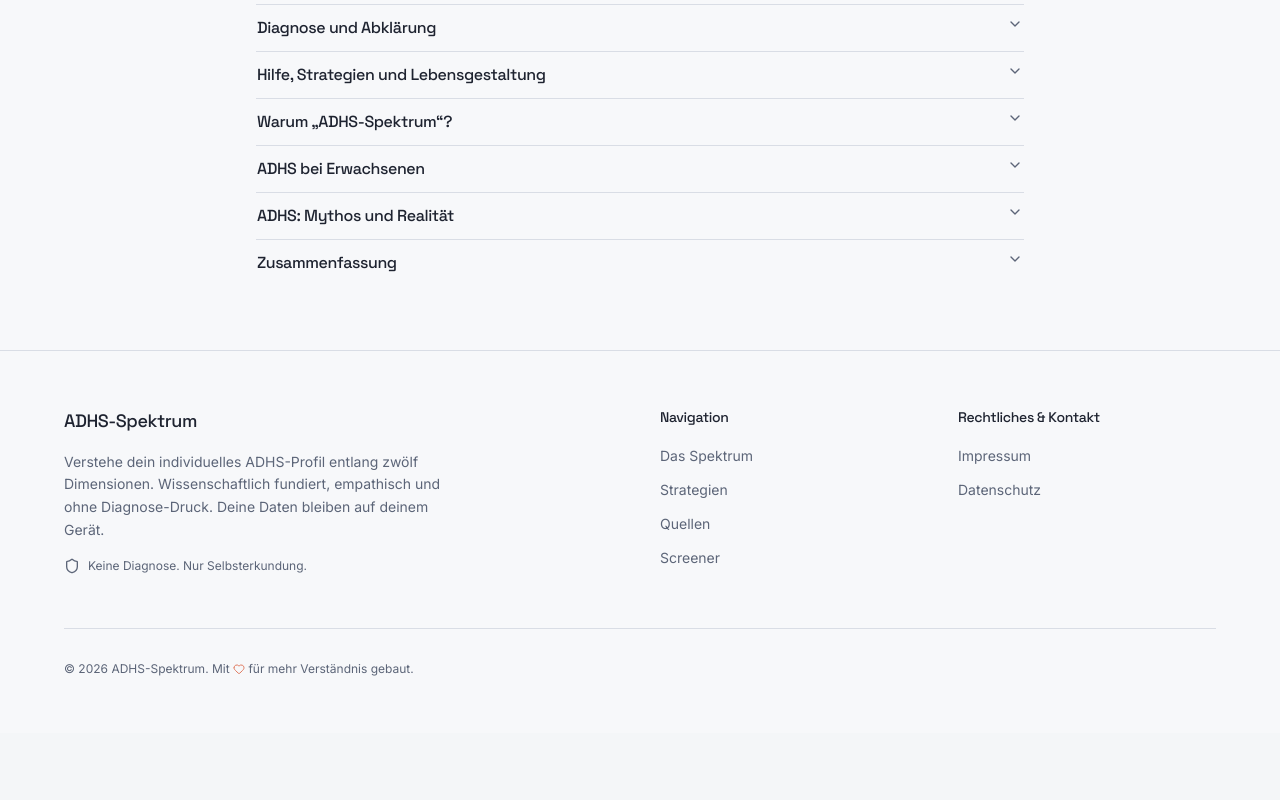
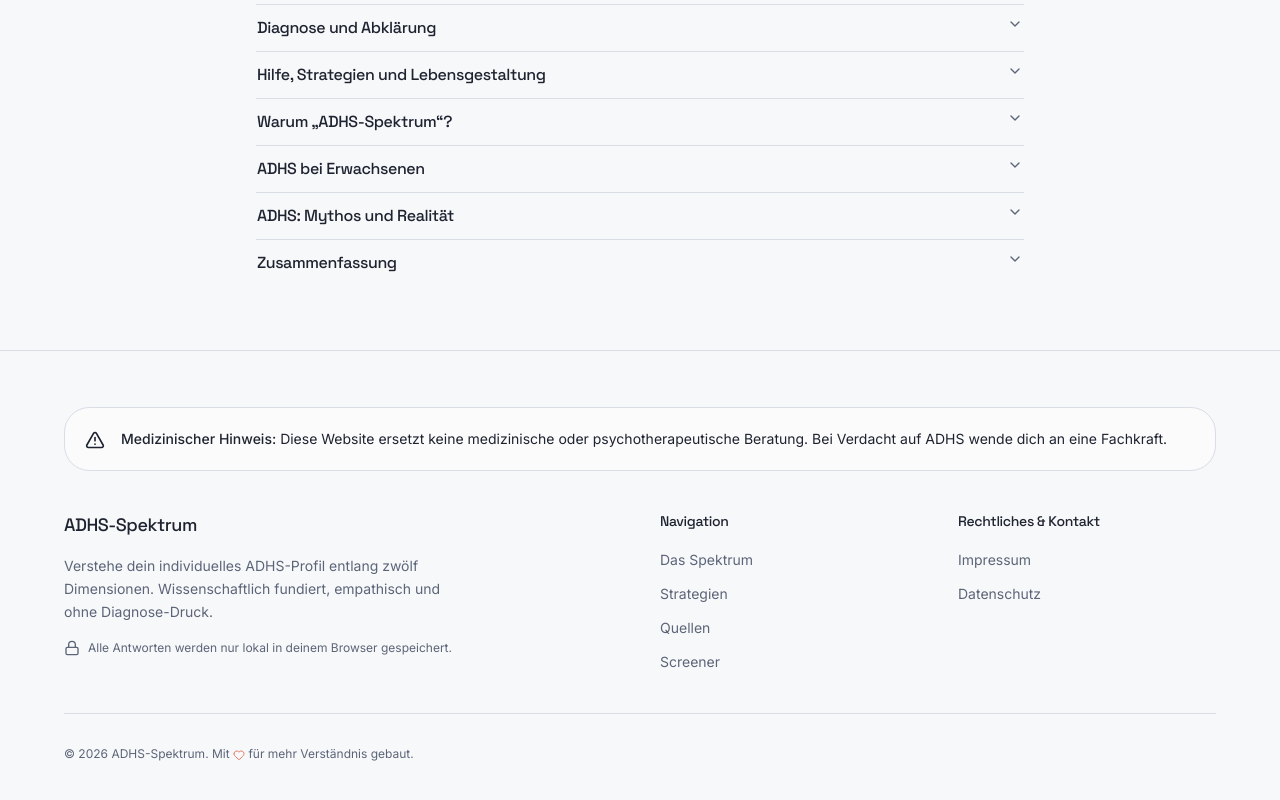
Before and after one commit to realM1lF/add, a Next.js app: page / in a window 1280 px wide. Shown: the part 2375-3175 px from the top of the page. Before the commit the page ends 3108 px from the top, so only its background shows below. Built offline with nearby package versions, Linux system fonts and the light colour scheme.

Commit message:
feat(footer): add medical disclaimer and privacy notice

```diff
--- a/app/sections/Footer.tsx
+++ b/app/sections/Footer.tsx
@@ -1,5 +1,5 @@
 import Link from "next/link";
-import { Heart, Shield } from "lucide-react";
+import { AlertTriangle, Heart, Lock } from "lucide-react";
 
 const navLinks = [
   { href: "/themen", label: "Das Spektrum" },
@@ -16,7 +16,20 @@ const legalLinks = [
 export function Footer() {
   return (
     <footer className="mt-auto border-t border-border bg-card/30 px-6 py-14 sm:px-8 lg:px-12">
-      <div className="mx-auto max-w-6xl">
+      <div className="mx-auto max-w-6xl space-y-10">
+        {/* Medical disclaimer */}
+        <div className="flex items-start gap-4 rounded-2xl border border-border bg-card/50 p-5">
+          <AlertTriangle
+            className="mt-0.5 size-5 shrink-0 text-foreground"
+            aria-hidden="true"
+          />
+          <p className="text-sm leading-relaxed text-foreground">
+            <strong className="font-medium">Medizinischer Hinweis:</strong>{" "}
+            Diese Website ersetzt keine medizinische oder psychotherapeutische
+            Beratung. Bei Verdacht auf ADHS wende dich an eine Fachkraft.
+          </p>
+        </div>
+
         <div className="grid gap-10 sm:grid-cols-2 lg:grid-cols-4">
           {/* Brand */}
           <div className="lg:col-span-2">
@@ -28,12 +41,11 @@ export function Footer() {
             </Link>
             <p className="mt-4 max-w-sm text-sm leading-relaxed text-muted-foreground">
               Verstehe dein individuelles ADHS-Profil entlang zwölf Dimensionen.
-              Wissenschaftlich fundiert, empathisch und ohne Diagnose-Druck. Deine
-              Daten bleiben auf deinem Gerät.
+              Wissenschaftlich fundiert, empathisch und ohne Diagnose-Druck.
             </p>
             <p className="mt-4 inline-flex items-center gap-2 text-xs text-muted-foreground">
-              <Shield className="size-4" aria-hidden="true" />
-              Keine Diagnose. Nur Selbsterkundung.
+              <Lock className="size-4" aria-hidden="true" />
+              Alle Antworten werden nur lokal in deinem Browser gespeichert.
             </p>
           </div>
 
@@ -76,7 +88,7 @@ export function Footer() {
           </div>
         </div>
 
-        <div className="mt-12 flex flex-col gap-4 border-t border-border pt-8 sm:flex-row sm:items-center sm:justify-between">
+        <div className="flex flex-col gap-4 border-t border-border pt-8 sm:flex-row sm:items-center sm:justify-between">
           <p className="text-xs text-muted-foreground">
             © {new Date().getFullYear()} ADHS-Spektrum. Mit{" "}
             <Heart className="inline size-3 text-primary" aria-hidden="true" /> für
```
